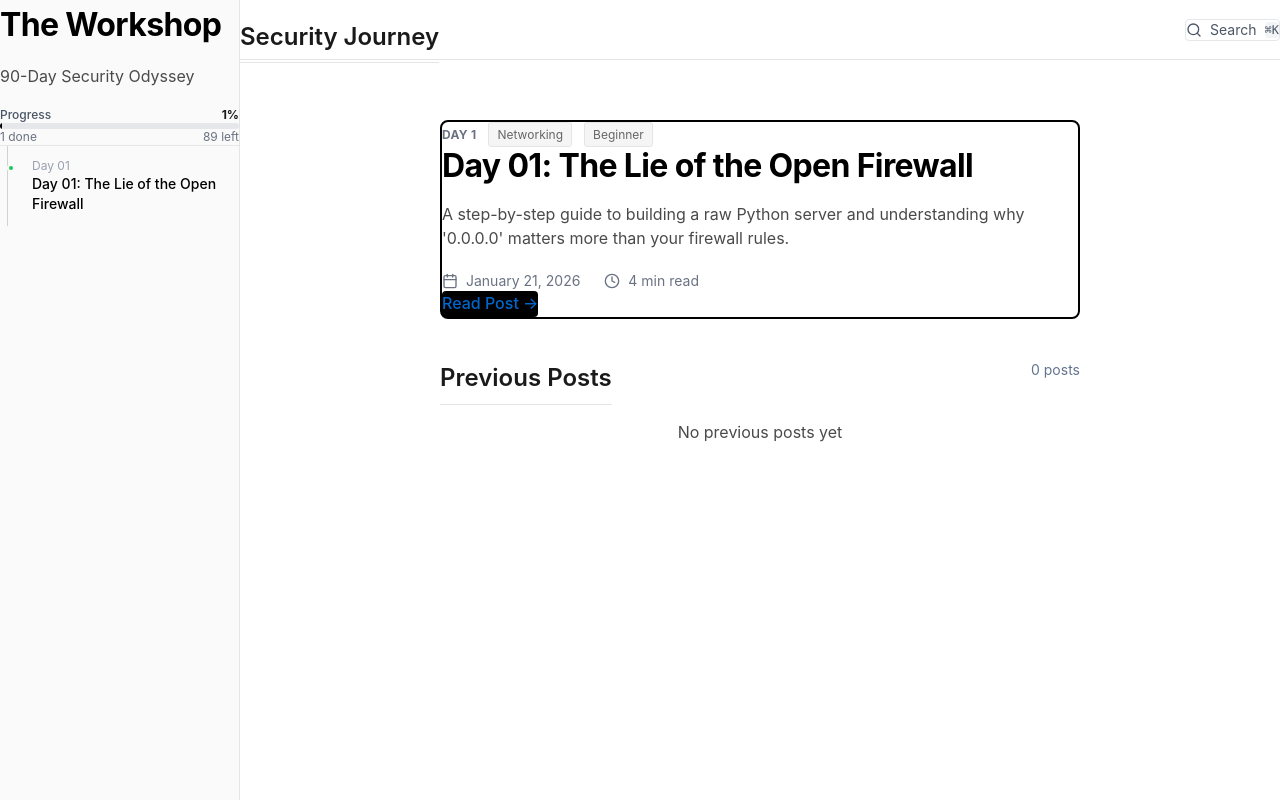
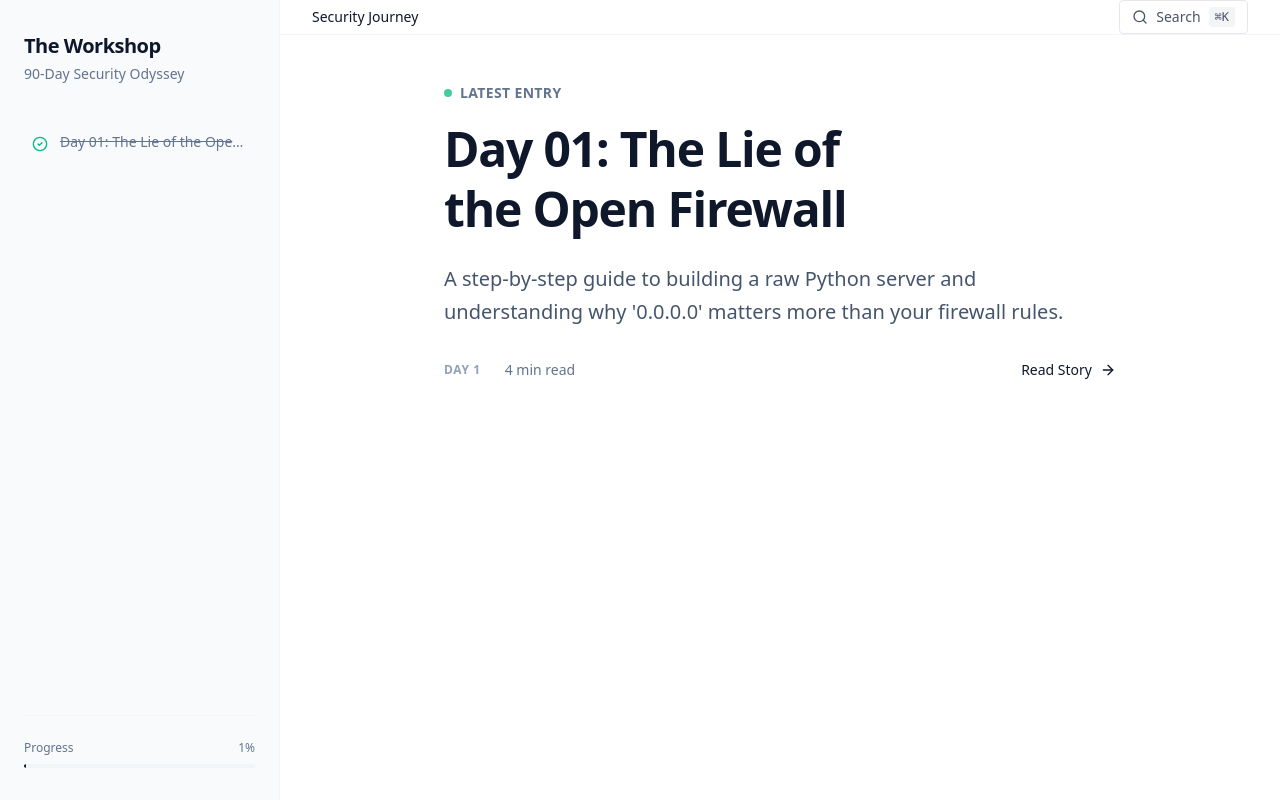
Before and after one commit to pratikh6i/the-workshop, a Next.js app: page / in a window 1280 px wide. Built offline with nearby package versions, Linux system fonts and the light colour scheme.

Commit message:
UI/UX Overhaul: Medium-style redesign, fixed code blocks, and minimalist components

```diff
--- a/app/day/[slug]/page.tsx
+++ b/app/day/[slug]/page.tsx
@@ -28,9 +28,9 @@ export default async function DayPage({ params }: PageProps) {
     const { prev, next } = getAdjacentDays(slug);
 
     const difficultyColors = {
-        beginner: "tag-mint",
-        intermediate: "tag-sky",
-        advanced: "tag-coral",
+        beginner: "bg-emerald-50 text-emerald-700 border-emerald-100",
+        intermediate: "bg-sky-50 text-sky-700 border-sky-100",
+        advanced: "bg-amber-50 text-amber-700 border-amber-100",
     };
 
     const statusLabels = {
@@ -41,50 +41,57 @@ export default async function DayPage({ params }: PageProps) {
     };
 
     return (
-        <article className="animate-fade-in">
+        <article className="animate-fade-in min-h-screen pb-20">
             {/* Back Link */}
             <Link
                 href="/"
-                className="inline-flex items-center gap-2 text-slate-500 hover:text-sky-600 mb-6 text-sm btn-press"
+                className="inline-flex items-center gap-2 text-slate-500 hover:text-slate-900 mb-8 text-sm font-medium transition-colors no-underline"
             >
                 <ArrowLeft className="w-4 h-4" />
                 Back to Feed
             </Link>
 
             {/* Header */}
-            <header className="mb-6">
-                <div className="flex flex-wrap items-center gap-2 mb-3">
-                    <span className="text-sm font-medium text-sky-600">
-                        Day {day.dayNumber.toString().padStart(2, "0")}
+            <header className="mb-12">
+                <div className="flex flex-wrap items-center gap-3 mb-6">
+                    <span className="text-sm font-mono font-medium text-slate-400">
+                        DAY {day.dayNumber.toString().padStart(2, "0")}
                     </span>
-                    <span className={`tag ${difficultyColors[day.difficulty]}`}>
+                    <span className={`px-2.5 py-0.5 rounded-full text-xs font-medium border ${difficultyColors[day.difficulty] || "bg-slate-50 text-slate-600 border-slate-100"}`}>
                         {day.difficulty}
-                    </span>
-                    <span className="tag tag-slate">
-                        {statusLabels[day.status]}
                     </span>
                 </div>
 
-                <h1 className="text-2xl font-bold text-slate-900 mb-3">
+                <h1 className="text-3xl md:text-5xl font-bold text-slate-900 mb-6 tracking-tight leading-tight text-balance">
                     {day.title}
                 </h1>
 
                 {day.description && (
-                    <p className="text-slate-600 mb-4">
+                    <p className="text-xl text-slate-600 mb-8 leading-relaxed max-w-2xl text-balance">
                         {day.description}
                     </p>
                 )}
 
                 {/* Meta */}
-                <div className="flex flex-wrap items-center gap-4 text-sm text-slate-500 pb-4 border-b border-slate-200">
+                <div className="flex flex-wrap items-center gap-6 text-sm text-slate-500 py-6 border-y border-slate-100">
+                    <div className="flex items-center gap-2">
+                        <img
+                            src="https://github.com/pratikh6i.png"
+                            alt="Author"
+                            className="w-8 h-8 rounded-full border border-slate-100 bg-slate-50"
+                        />
+                        <span className="font-medium text-slate-900">Pratik Shetti</span>
+                    </div>
+                    <span className="text-slate-300">•</span>
                     <span className="flex items-center gap-1.5">
                         <Calendar className="w-4 h-4" />
                         {new Date(day.date).toLocaleDateString("en-US", {
                             year: "numeric",
-                            month: "long",
+                            month: "short",
                             day: "numeric",
                         })}
                     </span>
+                    <span className="text-slate-300">•</span>
                     {day.readingTime && (
                         <span className="flex items-center gap-1.5">
                             <Clock className="w-4 h-4" />
@@ -95,7 +102,7 @@ export default async function DayPage({ params }: PageProps) {
             </header>
 
             {/* Content */}
-            <div className="prose">
+            <div className="prose prose-slate prose-lg max-w-none">
                 {day.content && (
                     <MDXRemote
                         source={day.content}
@@ -111,11 +118,11 @@ export default async function DayPage({ params }: PageProps) {
 
             {/* Tags */}
             {day.tags && day.tags.length > 0 && (
-                <div className="mt-8 pt-4 border-t border-slate-200">
-                    <h3 className="text-sm font-medium text-slate-500 mb-2">Topics</h3>
+                <div className="mt-16 pt-8 border-t border-slate-100">
+                    <h3 className="text-sm font-semibold text-slate-900 mb-4 uppercase tracking-wider">Topics</h3>
                     <div className="flex flex-wrap gap-2">
                         {day.tags.map((tag) => (
-                            <span key={tag} className="tag tag-slate">
+                            <span key={tag} className="px-3 py-1 bg-slate-50 text-slate-600 text-sm rounded-md border border-slate-100 hover:border-slate-300 hover:bg-white transition-all cursor-default">
                                 {tag}
                             </span>
                         ))}
@@ -124,34 +131,35 @@ export default async function DayPage({ params }: PageProps) {
             )}
 
             {/* Navigation */}
-            <nav className="mt-8 pt-6 border-t border-slate-200">
-                <div className="grid grid-cols-1 md:grid-cols-2 gap-3">
-                    {prev && (
+            <nav className="mt-16 pt-8 border-t border-slate-100">
+                <div className="grid grid-cols-1 md:grid-cols-2 gap-6">
+                    {prev ? (
                         <Link
                             href={`/day/${prev.slug}/`}
-                            className="card group"
+                            className="group p-6 rounded-xl border border-slate-100 hover:border-slate-300 hover:bg-slate-50 transition-all"
                         >
-                            <span className="text-xs text-slate-400 flex items-center gap-1 mb-1">
-                                <ArrowLeft className="w-3 h-3" />
-                                Previous
+                            <span className="text-xs text-slate-400 flex items-center gap-1 mb-3 font-medium uppercase tracking-wider">
+                                <ArrowLeft className="w-3 h-3 group-hover:-translate-x-1 transition-transform" />
+                                Previous Day
                             </span>
-                            <span className="font-medium text-slate-700 text-sm group-hover:text-sky-600">
-                                Day {prev.dayNumber}: {prev.title}
-                            </span>
+                            <div className="font-bold text-slate-800 text-lg group-hover:text-slate-900 leading-snug">
+                                {prev.title}
+                            </div>
                         </Link>
-                    )}
+                    ) : <div />}
+
                     {next && (
                         <Link
                             href={`/day/${next.slug}/`}
-                            className="card group md:text-right md:ml-auto"
+                            className="group p-6 rounded-xl border border-slate-100 hover:border-slate-300 hover:bg-slate-50 transition-all md:text-right"
                         >
-                            <span className="text-xs text-slate-400 flex items-center gap-1 mb-1 md:justify-end">
-                                Next
-                                <ArrowRight className="w-3 h-3" />
+                            <span className="text-xs text-slate-400 flex items-center justify-end gap-1 mb-3 font-medium uppercase tracking-wider">
+                                Next Day
+                                <ArrowRight className="w-3 h-3 group-hover:translate-x-1 transition-transform" />
                             </span>
-                            <span className="font-medium text-slate-700 text-sm group-hover:text-sky-600">
-                                Day {next.dayNumber}: {next.title}
-                            </span>
+                            <div className="font-bold text-slate-800 text-lg group-hover:text-slate-900 leading-snug">
+                                {next.title}
+                            </div>
                         </Link>
                     )}
                 </div>
--- a/app/globals.css
+++ b/app/globals.css
@@ -1,273 +1,64 @@
 @import "tailwindcss";
 
-/* Minimalist Design - Zero Distractions */
+@layer base {
   :root {
-  --sidebar-width: 240px;
-  --header-height: 60px;
+    --sidebar-width: 280px;
+    /* Slightly wider for better readability in sidebar */
   }
 
-* {
-  box-sizing: border-box;
-  margin: 0;
-  padding: 0;
+  /* Smooth Scrolling */
+  html {
+    scroll-behavior: smooth;
   }
 
   body {
-  background: #ffffff;
-  font-family: -apple-system, BlinkMacSystemFont, 'Segoe UI', sans-serif;
-  color: #1a1a1a;
+    @apply bg-white text-slate-900 font-sans antialiased;
     line-height: 1.6;
-  -webkit-font-smoothing: antialiased;
   }
 
-/* Clean Layout */
+  /* Selection Color */
+  ::selection {
+    @apply bg-sky-100 text-slate-900;
+  }
+}
+
+@layer components {
+
+  /* Layout Structure */
   .app-container {
-  display: flex;
-  min-height: 100vh;
+    @apply flex min-h-screen;
   }
 
   .sidebar-wrapper {
-  position: fixed;
-  top: 0;
-  left: 0;
+    @apply fixed top-0 left-0 h-screen bg-slate-50 border-r border-slate-100 hidden md:block overflow-y-auto;
     width: var(--sidebar-width);
-  height: 100vh;
-  background: #fafafa;
-  border-right: 1px solid #e5e5e5;
-  overflow-y: auto;
+    z-index: 20;
   }
 
   .main-wrapper {
+    @apply flex-1 flex flex-col min-h-screen;
+    margin-left: 0;
+  }
+
+  @media (min-width: 768px) {
+    .main-wrapper {
       margin-left: var(--sidebar-width);
-  flex: 1;
+    }
   }
 
   .header-wrapper {
-  position: sticky;
-  top: 0;
-  height: var(--header-height);
-  background: white;
-  border-bottom: 1px solid #e5e5e5;
-  z-index: 10;
+    @apply sticky top-0 z-10 bg-white/80 backdrop-blur-md border-b border-slate-100;
   }
 
   .content-wrapper {
-  max-width: 720px;
-  margin: 0 auto;
-  padding: 60px 40px;
+    @apply max-w-3xl mx-auto w-full px-6 py-12 md:px-12;
+  }
 }
 
-/* Typography - Ultra Readable */
-h1 {
-  font-size: 2rem;
-  font-weight: 700;
-  color: #000;
-  margin-bottom: 1rem;
-  letter-spacing: -0.02em;
-}
+@layer utilities {
 
-h2 {
-  font-size: 1.5rem;
-  font-weight: 600;
-  color: #1a1a1a;
-  margin-top: 2.5rem;
-  margin-bottom: 1rem;
-  padding-bottom: 0.5rem;
-  border-bottom: 1px solid #e5e5e5;
-}
-
-h3 {
-  font-size: 1.125rem;
-  font-weight: 600;
-  color: #333;
-  margin-top: 1.5rem;
-  margin-bottom: 0.75rem;
-}
-
-p {
-  color: #4a4a4a;
-  margin-bottom: 1.25rem;
-  font-size: 1rem;
-}
-
-/* Simple Cards */
-.card {
-  background: white;
-  border: 1px solid #e5e5e5;
-  border-radius: 8px;
-  padding: 1.5rem;
-  transition: border-color 0.2s;
-}
-
-.card:hover {
-  border-color: #999;
-}
-
-/* Metro Line - Minimal */
-.metro-line {
-  padding-left: 24px;
-  position: relative;
-}
-
-.metro-line::before {
-  content: '';
-  position: absolute;
-  left: 7px;
-  top: 0;
-  bottom: 0;
-  width: 1px;
-  background: #d1d1d1;
-}
-
-.metro-node {
-  position: relative;
-  padding: 12px 8px;
-  margin-bottom: 4px;
-  border-radius: 4px;
-  font-size: 0.875rem;
-}
-
-.metro-node::before {
-  content: '';
-  position: absolute;
-  left: -17px;
-  top: 18px;
-  width: 8px;
-  height: 8px;
-  border-radius: 50%;
-  background: #d1d1d1;
-  border: 2px solid #fafafa;
-}
-
-.metro-node.completed::before {
-  background: #22c55e;
-}
-
-.metro-node.active::before {
-  background: #3b82f6;
-}
-
-/* Code Blocks - Copy Ready */
-pre {
-  background: #f5f5f5 !important;
-  border: 1px solid #e5e5e5;
-  border-radius: 6px;
-  padding: 1rem;
-  margin: 1.5rem 0;
-  overflow-x: auto;
-  font-size: 0.875rem;
-  line-height: 1.6;
-}
-
-code:not(pre code) {
-  background: #f5f5f5;
-  padding: 2px 6px;
-  border-radius: 3px;
-  font-size: 0.875em;
-  color: #d63384;
-  border: 1px solid #e5e5e5;
-}
-
-/* Lists */
-ul,
-ol {
-  margin: 1rem 0;
-  padding-left: 1.5rem;
-}
-
-li {
-  margin-bottom: 0.5rem;
-  color: #4a4a4a;
-}
-
-/* Links */
-a {
-  color: #0066cc;
-  text-decoration: none;
-}
-
-a:hover {
-  text-decoration: underline;
-}
-
-/* Blockquotes */
-blockquote {
-  border-left: 3px solid #d1d1d1;
-  padding-left: 1rem;
-  margin: 1.5rem 0;
-  color: #666;
-  font-style: italic;
-}
-
-/* Tables */
-table {
-  width: 100%;
-  border-collapse: collapse;
-  margin: 2rem 0;
-  font-size: 0.9rem;
-}
-
-th {
-  background: #f5f5f5;
-  padding: 10px 12px;
-  text-align: left;
-  font-weight: 600;
-  border-bottom: 2px solid #e5e5e5;
-}
-
-td {
-  padding: 10px 12px;
-  border-bottom: 1px solid #e5e5e5;
-}
-
-/* Prose Content */
-.prose {
-  font-size: 1rem;
-  line-height: 1.7;
-}
-
-.prose strong {
-  font-weight: 600;
-  color: #1a1a1a;
-}
-
-/* Minimal Tags */
-.tag {
-  display: inline-block;
-  padding: 2px 8px;
-  font-size: 0.75rem;
-  border-radius: 3px;
-  background: #f5f5f5;
-  color: #666;
-  border: 1px solid #e5e5e5;
-}
-
-/* Clean Scrollbar */
-::-webkit-scrollbar {
-  width: 6px;
-  height: 6px;
-}
-
-::-webkit-scrollbar-track {
-  background: transparent;
-}
-
-::-webkit-scrollbar-thumb {
-  background: #d1d1d1;
-  border-radius: 3px;
-}
-
-/* Mobile */
-@media (max-width: 768px) {
-  .content-wrapper {
-    padding: 40px 20px;
-  }
-
-  h1 {
-    font-size: 1.75rem;
-  }
-
-  h2 {
-    font-size: 1.375rem;
+  /* Typography Utilities */
+  .text-balance {
+    text-wrap: balance;
   }
 }
--- a/app/page.tsx
+++ b/app/page.tsx
@@ -12,33 +12,21 @@ export default function HomePage() {
   );
 
   return (
-    <div className="space-y-8 animate-fade-in">
+    <div className="animate-fade-in">
       {/* Hero: Latest Post */}
-      <section>
-        <CurrentDay day={currentDay} />
-      </section>
+      <CurrentDay day={currentDay} />
 
       {/* Previous Posts Feed */}
-      <section>
-        <div className="flex items-center justify-between mb-4">
-          <h2 className="text-lg font-semibold text-slate-800">Previous Posts</h2>
-          <span className="text-sm text-slate-500">
-            {pastDays.length} {pastDays.length === 1 ? "post" : "posts"}
-          </span>
-        </div>
-
-        {pastDays.length > 0 ? (
-          <div className="space-y-3">
+      {pastDays.length > 0 && (
+        <section className="mt-20 pt-10 border-t border-slate-100">
+          <h2 className="text-sm font-bold text-slate-400 uppercase tracking-widest mb-10">Previous Entries</h2>
+          <div>
             {pastDays.map((day, index) => (
               <DayCard key={day.slug} day={day} index={index} />
             ))}
           </div>
-        ) : (
-          <div className="text-center py-8 text-slate-500">
-            <p className="text-sm">No previous posts yet</p>
-          </div>
-        )}
-      </section>
+        </section>
+      )}
     </div>
   );
 }
--- a/components/CurrentDay.tsx
+++ b/components/CurrentDay.tsx
@@ -1,7 +1,7 @@
 "use client";
 
 import Link from "next/link";
-import { Calendar, Clock } from "lucide-react";
+import { ArrowRight } from "lucide-react";
 
 interface CurrentDayProps {
     day: {
@@ -18,62 +18,42 @@ interface CurrentDayProps {
 export default function CurrentDay({ day }: CurrentDayProps) {
     if (!day) {
         return (
-            <div className="border border-gray-200 rounded-lg p-8 bg-white">
-                <h2 className="text-xl font-bold mb-3">No posts yet</h2>
-                <p className="text-gray-600 mb-4">
-                    Start your journey by creating your first post.
+            <div className="border border-slate-100 rounded-lg p-8 bg-slate-50 text-center">
+                <h2 className="text-xl font-bold mb-3 text-slate-800">Ready to start?</h2>
+                <p className="text-slate-500 mb-6">
+                    Create your first entry to begin the journey.
                 </p>
-                <code className="block bg-gray-50 border border-gray-200 rounded p-3 text-sm">
-                    node scripts/new-day.js 1 "Your First Topic"
+                <code className="inline-block bg-white border border-slate-200 rounded px-4 py-2 text-sm text-slate-600 font-mono">
+                    npm run new-day
                 </code>
             </div>
         );
     }
 
     return (
-        <div className="border-2 border-black rounded-lg p-8 bg-white mb-8">
-            <div className="flex items-center gap-3 mb-4">
-                <span className="text-xs font-bold uppercase tracking-wide text-gray-500">
-                    Day {day.dayNumber}
-                </span>
-                {day.tags && day.tags.slice(0, 2).map(tag => (
-                    <span key={tag} className="tag">
-                        {tag}
-                    </span>
-                ))}
+        <section className="mb-16">
+            <div className="mb-4 flex items-center gap-2">
+                <span className="w-2 h-2 rounded-full bg-emerald-500 animate-pulse" />
+                <span className="text-sm font-semibold tracking-wide text-slate-500 uppercase">Latest Entry</span>
             </div>
 
-            <h1 className="text-3xl font-bold mb-4">{day.title}</h1>
+            <Link href={`/day/${day.slug}/`} className="group block">
+                <h1 className="text-4xl md:text-5xl font-extrabold text-slate-900 mb-6 leading-tight tracking-tight group-hover:text-slate-700 transition-colors text-balance">
+                    {day.title}
+                </h1>
 
-            <p className="text-gray-600 mb-6 text-lg">
-                {day.description}
-            </p>
+                <p className="text-xl text-slate-600 mb-8 leading-relaxed max-w-2xl text-balance">
+                    {day.description}
+                </p>
 
-            <div className="flex items-center gap-6 text-sm text-gray-500 mb-6">
-                {day.date && (
-                    <span className="flex items-center gap-2">
-                        <Calendar className="w-4 h-4" />
-                        {new Date(day.date).toLocaleDateString("en-US", {
-                            month: "long",
-                            day: "numeric",
-                            year: "numeric"
-                        })}
+                <div className="flex items-center gap-6 text-sm text-slate-500 font-medium">
+                    <span className="uppercase tracking-wider text-xs font-bold text-slate-400">Day {day.dayNumber}</span>
+                    <span>{day.readingTime || "5 min read"}</span>
+                    <span className="text-slate-900 flex items-center group-hover:translate-x-1 transition-transform ml-auto">
+                        Read Story <ArrowRight className="w-4 h-4 ml-2" />
                     </span>
-                )}
-                {day.readingTime && (
-                    <span className="flex items-center gap-2">
-                        <Clock className="w-4 h-4" />
-                        {day.readingTime}
-                    </span>
-                )}
-            </div>
-
-            <Link
-                href={`/day/${day.slug}/`}
-                className="inline-block px-6 py-2.5 bg-black text-white font-medium rounded hover:bg-gray-800 transition-colors"
-            >
-                Read Post →
+                </div>
             </Link>
-        </div>
+        </section>
     );
 }
--- a/components/Sidebar.tsx
+++ b/components/Sidebar.tsx
@@ -1,6 +1,7 @@
 "use client";
 
 import Link from "next/link";
+import { CheckCircle2, Circle } from "lucide-react";
 
 interface SidebarProps {
     days: {
@@ -17,59 +18,69 @@ interface SidebarProps {
 }
 
 export default function Sidebar({ days, progress }: SidebarProps) {
+    const sortedDays = [...days].sort((a, b) => a.dayNumber - b.dayNumber);
+
     return (
-        <aside className="h-full flex flex-col p-6">
-            {/* Simple Header */}
-            <div className="mb-8">
-                <h1 className="text-lg font-bold mb-1">The Workshop</h1>
-                <p className="text-xs text-gray-500">90-Day Security Odyssey</p>
-            </div>
-
-            {/* Progress */}
-            <div className="mb-8 pb-6 border-b border-gray-200">
-                <div className="flex justify-between items-center mb-2">
-                    <span className="text-xs font-medium text-gray-600">Progress</span>
-                    <span className="text-xs font-bold">{progress.percentage}%</span>
-                </div>
-                <div className="h-1.5 bg-gray-200 rounded-full overflow-hidden">
-                    <div
-                        className="h-full bg-black transition-all"
-                        style={{ width: `${progress.percentage}%` }}
-                    />
-                </div>
-                <div className="flex justify-between mt-2 text-xs text-gray-500">
-                    <span>{progress.completed} done</span>
-                    <span>{progress.total - progress.completed} left</span>
-                </div>
+        <aside className="h-full flex flex-col px-6 py-8">
+            {/* Branding */}
+            <div className="mb-10">
+                <Link href="/" className="block">
+                    <h1 className="text-xl font-bold tracking-tight text-slate-900">The Workshop</h1>
+                    <p className="text-slate-500 text-sm mt-1">90-Day Security Odyssey</p>
+                </Link>
             </div>
 
             {/* Navigation */}
-            <nav className="flex-1 overflow-y-auto">
-                <div className="metro-line">
-                    {days.sort((a, b) => a.dayNumber - b.dayNumber).map((day) => {
-                        const isActive = day.status === "in-progress";
+            <nav className="flex-1 overflow-y-auto pr-2 -mr-2">
+                <div className="space-y-1">
+                    {sortedDays.map((day) => {
+                        const isActive = false; // logic would need pathname check, but component doesn't have it.
+                        // For now, rely on hover states.
                         const isCompleted = day.status === "completed";
+                        const isInProgress = day.status === "in-progress";
 
                         return (
                             <Link
                                 key={day.slug}
                                 href={`/day/${day.slug}/`}
-                                className={`metro-node block ${isCompleted ? "completed" : ""} ${isActive ? "active" : ""}`}
+                                className={`group flex items-start gap-3 py-2 px-2 rounded-md transition-all hover:bg-slate-100 ${isActive ? "bg-slate-100" : ""
+                                    }`}
                             >
-                                <div className="text-xs text-gray-400 mb-1">
-                                    Day {day.dayNumber.toString().padStart(2, '0')}
+                                <div className="mt-1 flex-shrink-0">
+                                    {isCompleted ? (
+                                        <CheckCircle2 className="w-4 h-4 text-emerald-500" />
+                                    ) : isInProgress ? (
+                                        <div className="w-4 h-4 rounded-full border-2 border-sky-500 animate-pulse" />
+                                    ) : (
+                                        <span className="text-slate-300 text-xs font-mono w-4 inline-block text-center">{day.dayNumber}</span>
+                                    )}
                                 </div>
-                                <div className={`text-sm font-medium ${isActive ? "text-blue-600" :
-                                        isCompleted ? "text-black" :
-                                            "text-gray-400"
-                                    }`}>
-                                    {day.title}
+
+                                <div className="flex-1 min-w-0">
+                                    <p className={`text-sm font-medium truncate ${isCompleted ? "text-slate-500 line-through" : "text-slate-700 group-hover:text-slate-900"
+                                        }`}>
+                                        {day.title}
+                                    </p>
                                 </div>
                             </Link>
                         );
                     })}
                 </div>
             </nav>
+
+            {/* Minimal Footer / Progress */}
+            <div className="mt-6 pt-6 border-t border-slate-100">
+                <div className="flex items-center justify-between text-xs text-slate-500 mb-2">
+                    <span>Progress</span>
+                    <span>{progress.percentage}%</span>
+                </div>
+                <div className="h-1 bg-slate-100 rounded-full overflow-hidden">
+                    <div
+                        className="h-full bg-slate-900 rounded-full transition-all duration-1000"
+                        style={{ width: `${progress.percentage}%` }}
+                    />
+                </div>
+            </div>
         </aside>
     );
 }
```
Also changed, not shown: components/DayCard.tsx (+25 -27 lines), components/MDXComponents.tsx (+52 -40 lines). Lines whose indentation alone changed are shown as unchanged.
